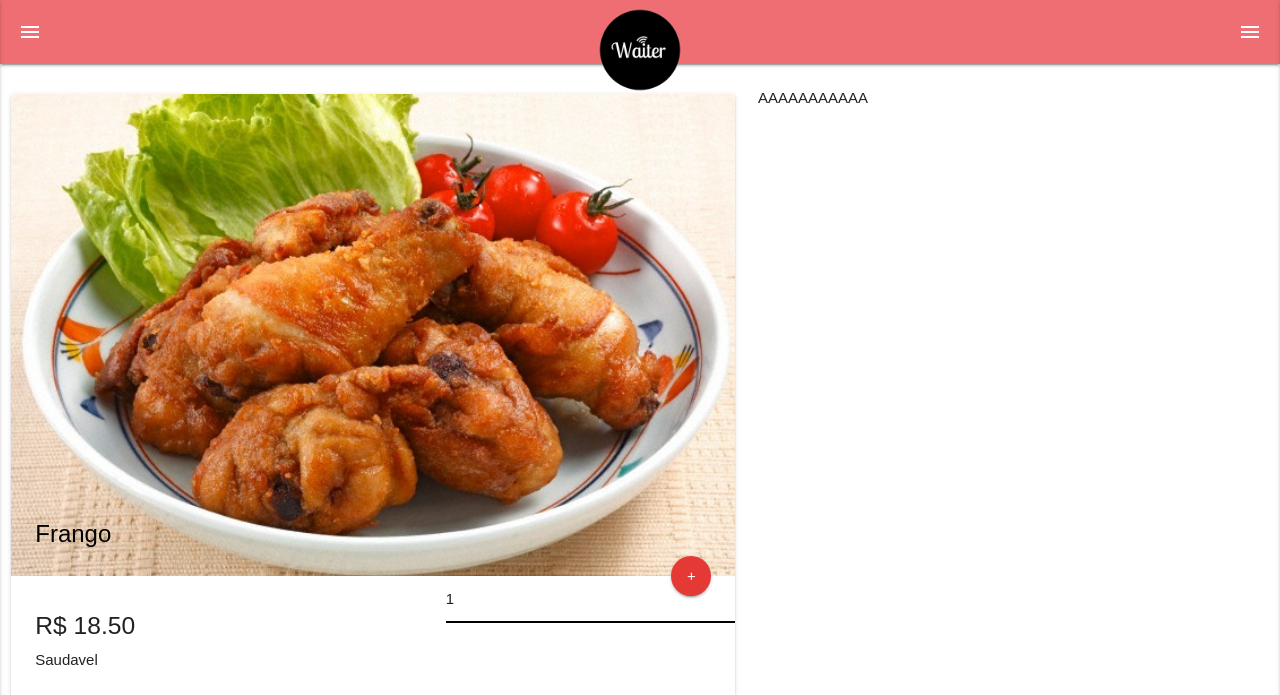
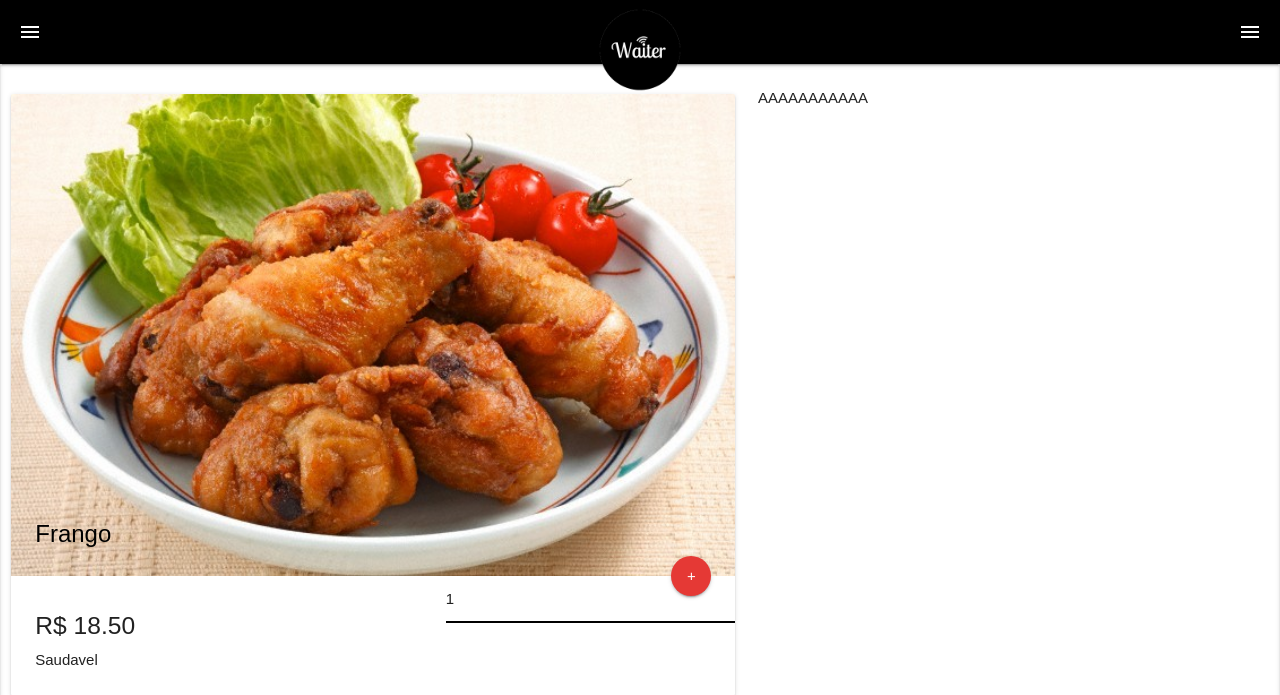
Before and after one commit to Crisoli/wait-er, a PHP site: page /foodlist.php in a window 1280 px wide. Shown: the top 695 px of the page. Run offline with PHP 8.4, Linux system fonts and the light colour scheme; a user stored in the database is signed in; data comes from the database, SQL or seed files in the repository; some libraries are stand-ins or nearby versions; some web fonts are replaced.

Commit message:
Add files via upload

```diff
--- a/inc/footer.php
+++ b/inc/footer.php
@@ -25,6 +25,10 @@
   width: 100%;
   height: 2.5rem;            /* Footer height */
 }
+#navbar {
+  background-color:black;
+	min-width: 100vw;
+}
 </style>
 
     </html>
```
